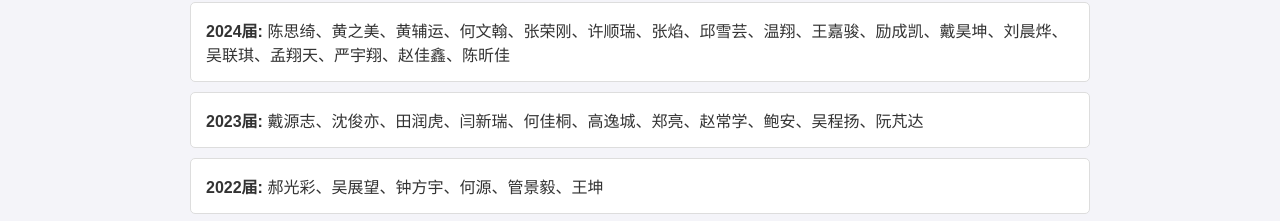
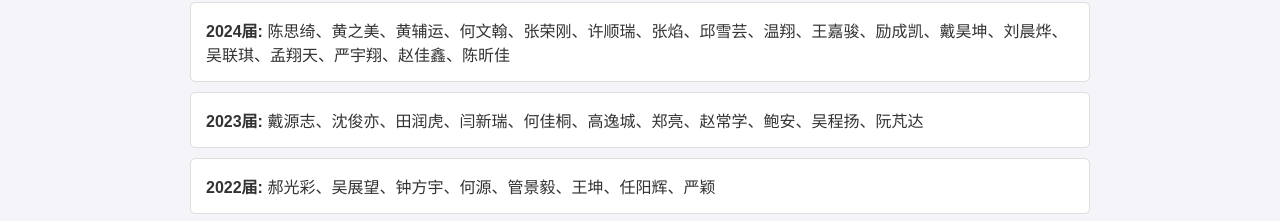
Before and after one commit to TKCTF/TKCTF.github.io, a plain HTML site: page index.html in a window 1280 px wide. Shown: the part 1171-1392 px from the top of the page. Drawn offline with Linux system fonts and the light colour scheme.

Commit message:
Update index.html

```diff
--- a/index.html
+++ b/index.html
@@ -102,7 +102,7 @@
             <ul>
                 <li><strong>2024届:</strong> 陈思绮、黄之美、黄辅运、何文翰、张荣刚、许顺瑞、张焰、邱雪芸、温翔、王嘉骏、励成凯、戴昊坤、刘晨烨、吴联琪、孟翔天、严宇翔、赵佳鑫、陈昕佳</li>
                 <li><strong>2023届:</strong> 戴源志、沈俊亦、田润虎、闫新瑞、何佳桐、高逸城、郑亮、赵常学、鲍安、吴程扬、阮芃达</li>
-                <li><strong>2022届:</strong> 郝光彩、吴展望、钟方宇、何源、管景毅、王坤</li>
+                <li><strong>2022届:</strong> 郝光彩、吴展望、钟方宇、何源、管景毅、王坤、任阳辉、严颖</li>
                 <li><strong>2021届:</strong> 胡侃、尹安江</li>
             </ul>
         </section>
```
